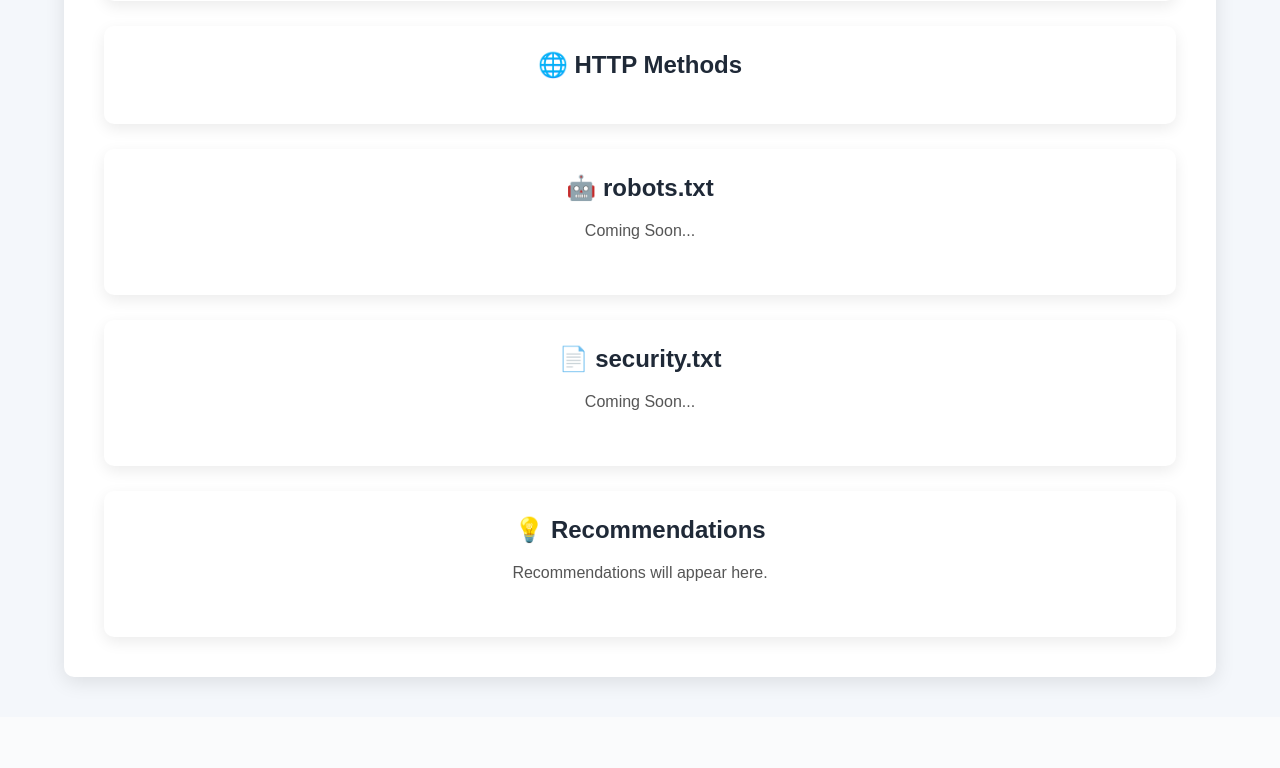
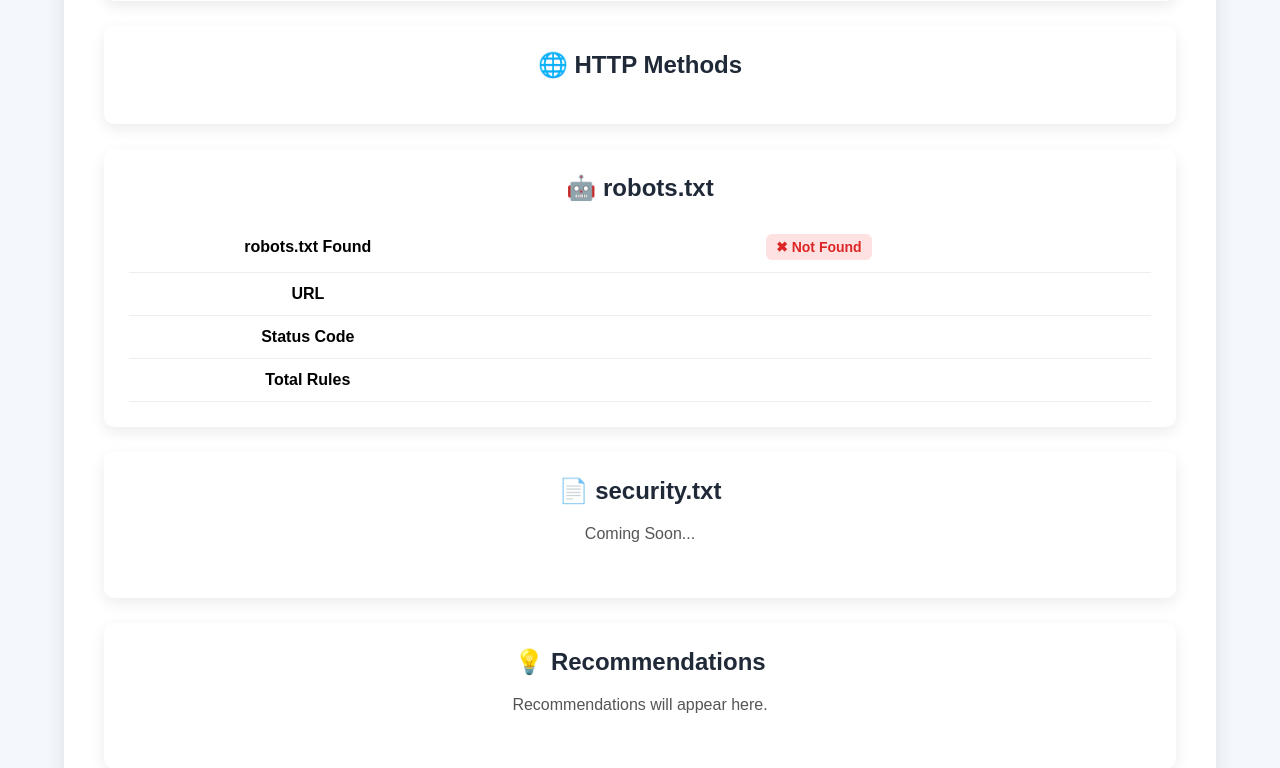
Before and after one commit to manoj-konireddy/Web-Security-Analyzer, a Flask app: template templates/report.html in a window 1280 px wide. Shown: the part 1576-2344 px from the top of the page. Before the commit the page ends 2264 px from the top, so only its background shows below. Run offline with Flask 3, Linux system fonts and the light colour scheme; the template is opened without the code that fills it, so the values that code supplies are empty.

Commit message:
Implement robots.txt analysis

```diff
--- a/scanner.py
+++ b/scanner.py
@@ -3,6 +3,7 @@ from modules.security_headers import check_security_headers
 from modules.ssl_checker import check_ssl
 from modules.cookie_analyzer import analyze_cookies
 from modules.http_methods import check_http_methods
+from modules.robots_checker import check_robots
 
 
 def start_scan(url):
@@ -24,5 +25,6 @@ def start_scan(url):
             website["cookies"]
         )
         result["http_methods"] = check_http_methods(url)
+        result["robots"] = check_robots(url)
 
     return result
--- a/templates/report.html
+++ b/templates/report.html
@@ -313,7 +313,57 @@
 
         <h2>🤖 robots.txt</h2>
 
-        <p>Coming Soon...</p>
+        <table>
+
+            <tr>
+
+                <td>robots.txt Found</td>
+
+                <td>
+
+                    {% if result.robots.found %}
+
+                        <span class="status success">
+                            ✔ Found
+                        </span>
+
+                    {% else %}
+
+                        <span class="status danger">
+                            ✖ Not Found
+                        </span>
+
+                    {% endif %}
+
+                </td>
+
+            </tr>
+
+            <tr>
+
+                <td>URL</td>
+
+                <td>{{ result.robots.url }}</td>
+
+            </tr>
+
+            <tr>
+
+                <td>Status Code</td>
+
+                <td>{{ result.robots.status_code }}</td>
+
+            </tr>
+
+            <tr>
+
+                <td>Total Rules</td>
+
+                <td>{{ result.robots.rules }}</td>
+
+            </tr>
+
+        </table>
 
     </div>
 
```
Also changed, not shown: modules/robots_checker.py (+58 -0 lines).
